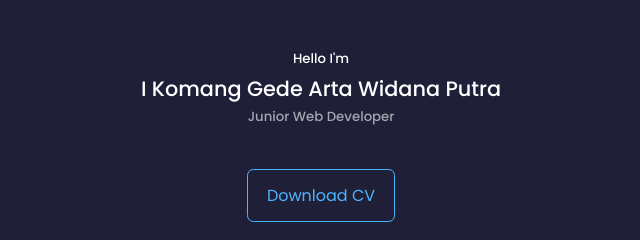
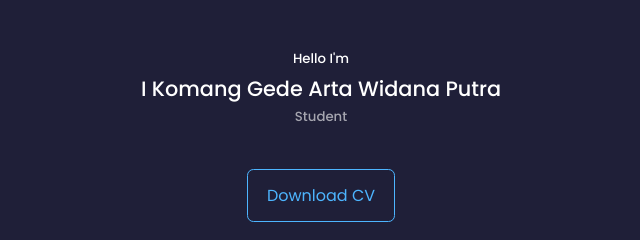
Before and after one commit to osergg/osergg.github.io, a plain HTML site: page index.html in a window 1280 px wide. Shown: the top 240 px of the page, 319-959 px from the left. Drawn offline with nearby package versions, Linux system fonts and the light colour scheme.

Commit message:
Update employment

```diff
--- a/assets/css/contact/contact.css
+++ b/assets/css/contact/contact.css
@@ -3,6 +3,7 @@
     display: flexbox;
     grid-template-columns: 30% 58%;
     gap: 12%;
+    text-align: center;
 }
 
 .contact__options {
--- a/index.html
+++ b/index.html
@@ -18,7 +18,7 @@
             <div class="container header__container">
                 <h5>Hello I'm</h5>
                 <h1>I Komang Gede Arta Widana Putra</h1>
-                <h5 class="text-light">Junior Web Developer</h5>
+                <h5 class="text-light">Student</h5>
                 <div class="cta">
                     <a href="/assets/other/My CV.pdf" download
                     class="btn">Download CV</a>
```
